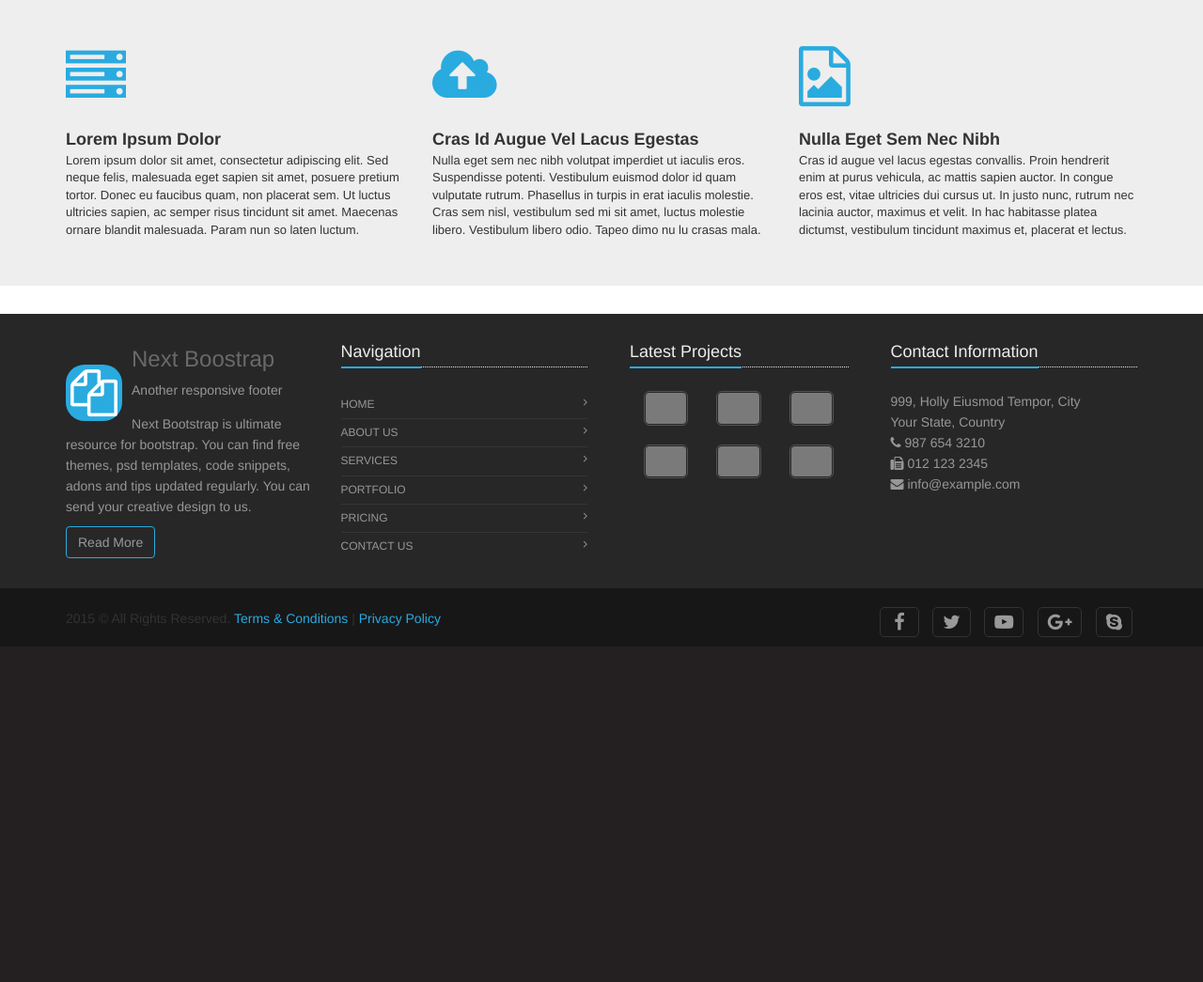
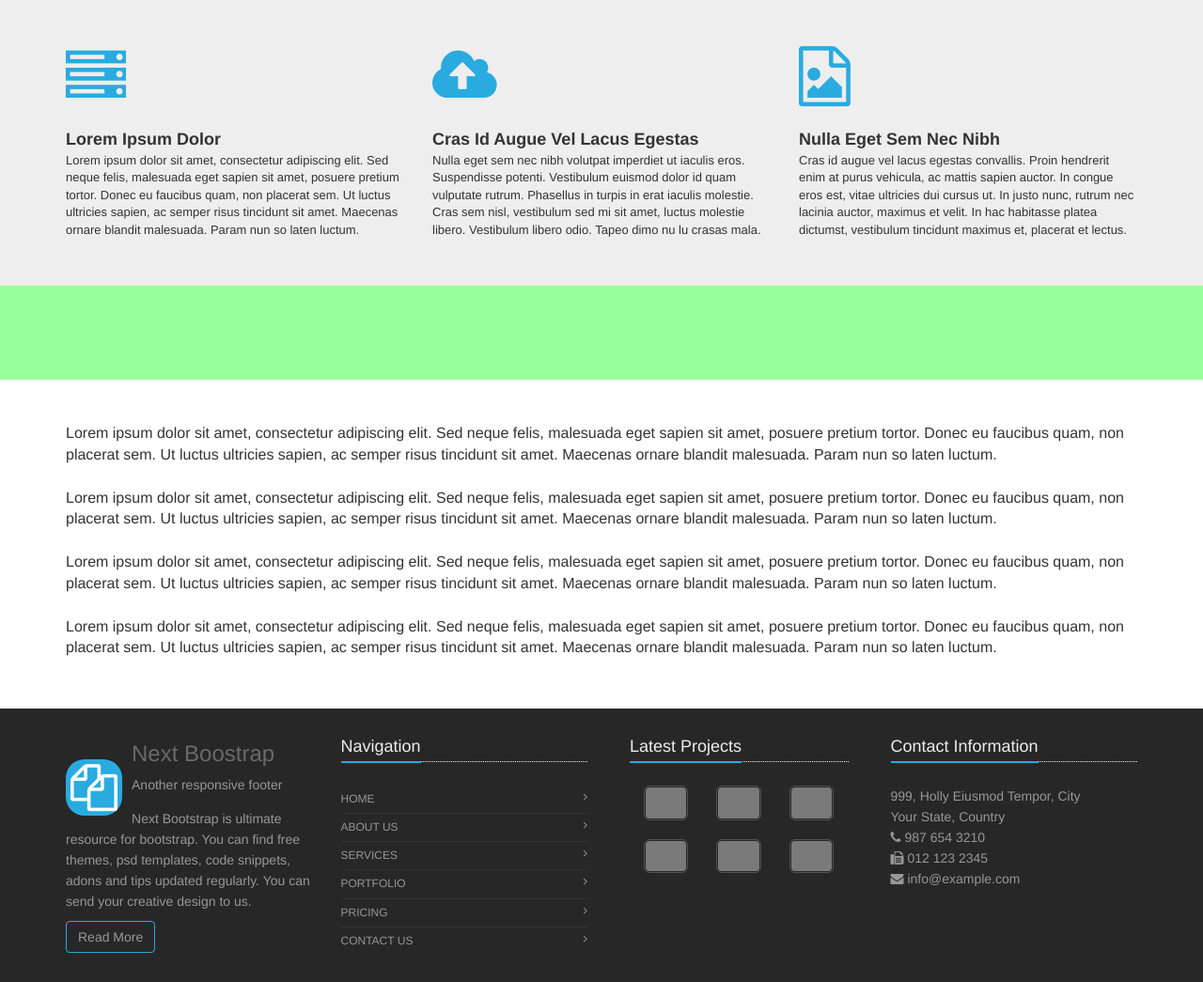
Before and after one commit to priya-planet/project1, a PHP site: page / in a window 1280 px wide. Shown: the part 140-1185 px from the top of the page at 94% size. Before the commit the page ends 828 px from the top, so only its background shows below. Run offline with PHP 8.4, Linux system fonts and the light colour scheme; some libraries are stand-ins or nearby versions; grey boxes are pictures that could not be loaded.

Commit message:
home page content added

```diff
--- a/assets/css/style.css
+++ b/assets/css/style.css
@@ -156,7 +156,9 @@ body{ background:#fff;}
  .right-clear{
 	padding-right: 0;
 }
-}/*/Footer*/
+}
+/*/Footer*/
 
 
 .page-container{ padding:50px 0 50px; background:#eee;}
+.light-section{ background:#9F9; padding:50px;}
--- a/index.php
+++ b/index.php
@@ -33,6 +33,26 @@
             </div>
         </div>
     </div></div>
+<div class="light-section">
+
+
+
+</div>
+
+<div class="container"><br>
+<br>
+Lorem ipsum dolor sit amet, consectetur adipiscing elit. Sed neque felis, malesuada eget sapien sit amet, posuere pretium tortor. Donec eu faucibus quam, non placerat sem. Ut luctus ultricies sapien, ac semper risus tincidunt sit amet. Maecenas ornare blandit malesuada. Param nun so laten luctum.<br>
+<br>
+
+Lorem ipsum dolor sit amet, consectetur adipiscing elit. Sed neque felis, malesuada eget sapien sit amet, posuere pretium tortor. Donec eu faucibus quam, non placerat sem. Ut luctus ultricies sapien, ac semper risus tincidunt sit amet. Maecenas ornare blandit malesuada. Param nun so laten luctum.<br>
+<br>
+
+Lorem ipsum dolor sit amet, consectetur adipiscing elit. Sed neque felis, malesuada eget sapien sit amet, posuere pretium tortor. Donec eu faucibus quam, non placerat sem. Ut luctus ultricies sapien, ac semper risus tincidunt sit amet. Maecenas ornare blandit malesuada. Param nun so laten luctum.<br>
+<br>
+
+Lorem ipsum dolor sit amet, consectetur adipiscing elit. Sed neque felis, malesuada eget sapien sit amet, posuere pretium tortor. Donec eu faucibus quam, non placerat sem. Ut luctus ultricies sapien, ac semper risus tincidunt sit amet. Maecenas ornare blandit malesuada. Param nun so laten luctum.<br>
+<br></div>
+
 <!--footer start -->
 <?php include("includes/footer.php"); ?>
 <!--footer end -->
```
